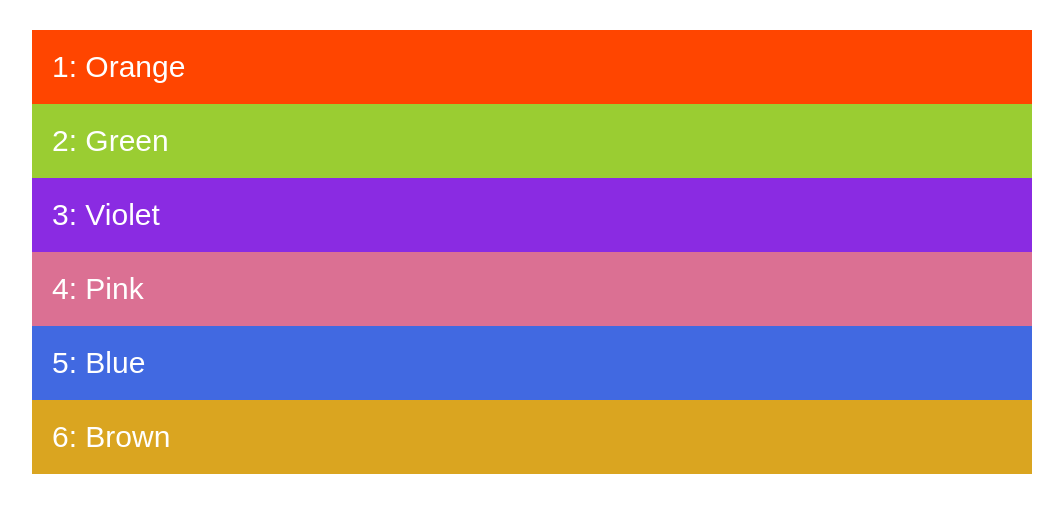
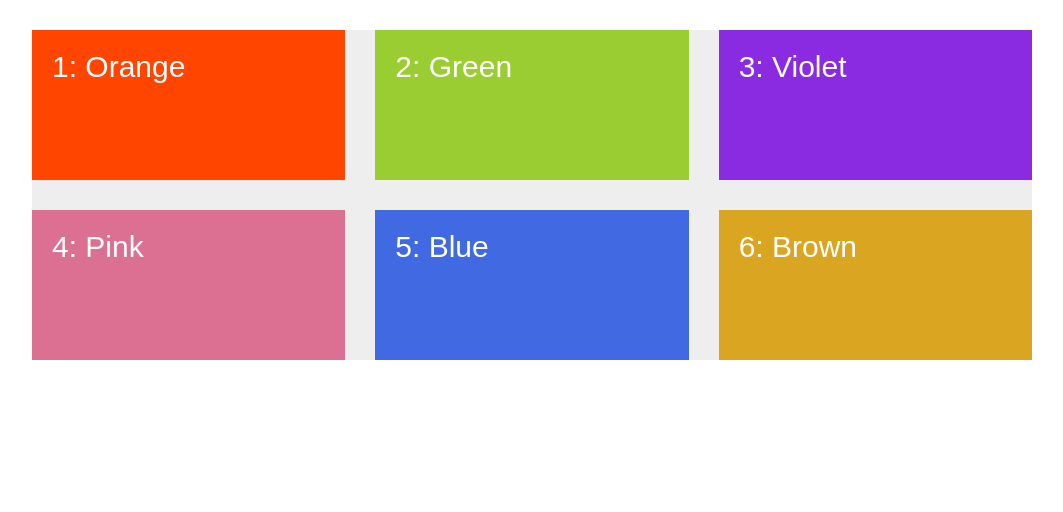
Before and after one commit to yungshun317/sass-rwd-grid, a plain HTML site: page index.html in a window 1280 px wide. Shown: the whole page, without its empty margins (108-1171 px from the left). Drawn offline with Linux system fonts and the light colour scheme.

Commit message:
[FEAT] Use the CSS grid layout module

```diff
--- a/css/style.css
+++ b/css/style.css
@@ -2,6 +2,11 @@
     background-color: #eee;
     width: 1000px;
     margin: 30px auto;
+
+    display: grid;
+    grid-template-rows: repeat(2, 150px);
+    grid-template-columns: repeat(3, 1fr);
+    grid-gap: 30px;
 }
 
 .item {
```
